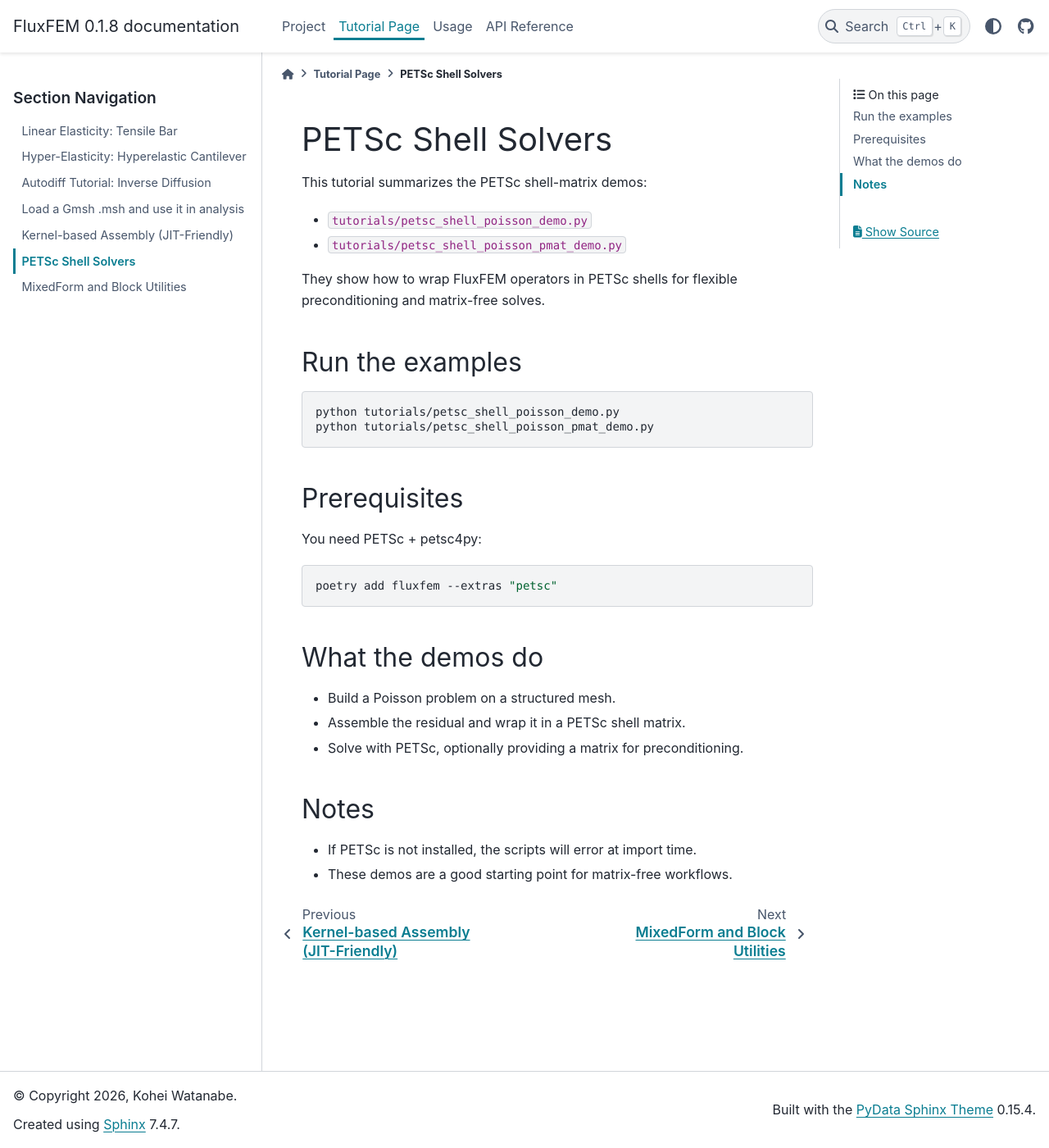
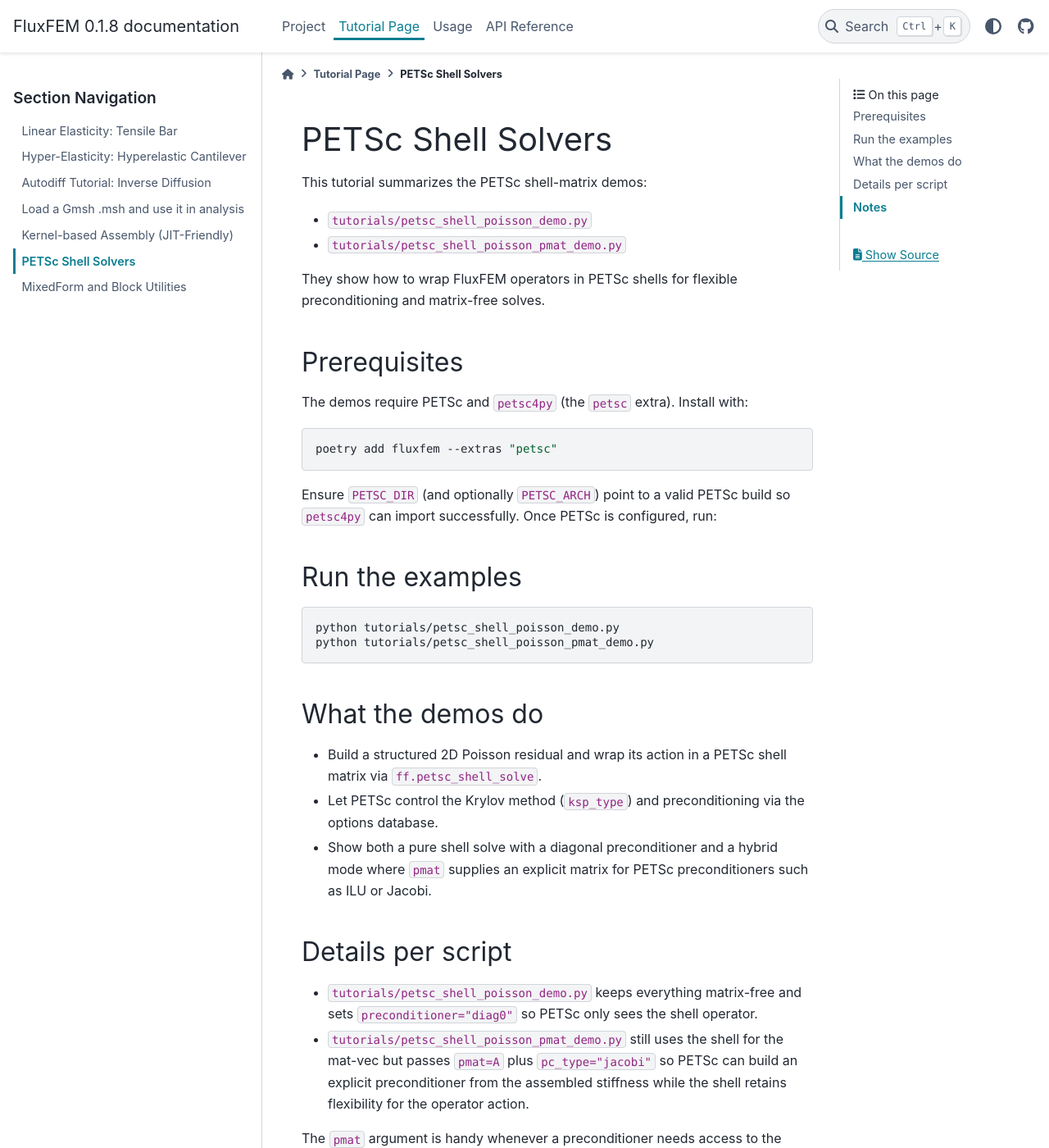
Before and after one commit to kevin-tofu/fluxfem, a Sphinx documentation site: the page built from docs/source/tutorial_petsc_shell.rst, in a window 1280 px wide and 1400 px high. Shown: the whole window at 82% size. Built offline with Sphinx 7.4.7 and the PyData theme 0.15.4, drawn with Linux system fonts in a browser that asks for light colours; some of the changed text lies outside the part shown.

Commit message:
add tutorials

```diff
--- a/docs/source/tutorial_petsc_shell.rst
+++ b/docs/source/tutorial_petsc_shell.rst
@@ -9,32 +9,55 @@
 They show how to wrap FluxFEM operators in PETSc shells for flexible
 preconditioning and matrix-free solves.
 
+Prerequisites
+^^^^^^^^^^^^^
+
+The demos require PETSc and ``petsc4py`` (the ``petsc`` extra). Install with:
+
+.. code-block:: bash
+
+   poetry add fluxfem --extras "petsc"
+
+Ensure ``PETSC_DIR`` (and optionally ``PETSC_ARCH``) point to a valid PETSc build
+so ``petsc4py`` can import successfully. Once PETSc is configured, run:
+
 Run the examples
-^^^^^^^^^^^^^^^^
+^^^^^^^^^^^^^^^^^
 
 .. code-block:: bash
 
    python tutorials/petsc_shell_poisson_demo.py
    python tutorials/petsc_shell_poisson_pmat_demo.py
 
-Prerequisites
-^^^^^^^^^^^^^
+What the demos do
+^^^^^^^^^^^^^^^^^^^
 
-You need PETSc + petsc4py:
+- Build a structured 2D Poisson residual and wrap its action in a PETSc shell
+  matrix via ``ff.petsc_shell_solve``.
+- Let PETSc control the Krylov method (``ksp_type``) and preconditioning via the
+  options database.
+- Show both a pure shell solve with a diagonal preconditioner and a hybrid mode
+  where ``pmat`` supplies an explicit matrix for PETSc preconditioners such as
+  ILU or Jacobi.
 
-.. code-block:: bash
+Details per script
+^^^^^^^^^^^^^^^^^^
 
-   poetry add fluxfem --extras "petsc"
+- ``tutorials/petsc_shell_poisson_demo.py`` keeps everything matrix-free and
+  sets ``preconditioner="diag0"`` so PETSc only sees the shell operator.
+- ``tutorials/petsc_shell_poisson_pmat_demo.py`` still uses the shell for the
+  mat-vec but passes ``pmat=A`` plus ``pc_type="jacobi"`` so PETSc can build an
+  explicit preconditioner from the assembled stiffness while the shell retains
+  flexibility for the operator action.
 
-What the demos do
-^^^^^^^^^^^^^^^^
-
-- Build a Poisson problem on a structured mesh.
-- Assemble the residual and wrap it in a PETSc shell matrix.
-- Solve with PETSc, optionally providing a matrix for preconditioning.
+The ``pmat`` argument is handy whenever a preconditioner needs access to the
+numerical matrix or sparsity pattern even though the mat-vec is computed on
+the fly. These demos thus document both a fully matrix-free workflow and a
+hybrid matrix-preconditioner setup that keeps the best of both worlds.
 
 Notes
 ^^^^^
 
-- If PETSc is not installed, the scripts will error at import time.
-- These demos are a good starting point for matrix-free workflows.
+- If PETSc is not installed, the scripts will raise during import.
+- The demos are a good starting point for matrix-free or hybrid preconditioning
+  workflows inside FluxFEM.
```
Also changed, not shown: README.md (+1 -0 lines), docs/source/tutorial_mixed_block.rst (+34 -0 lines).
